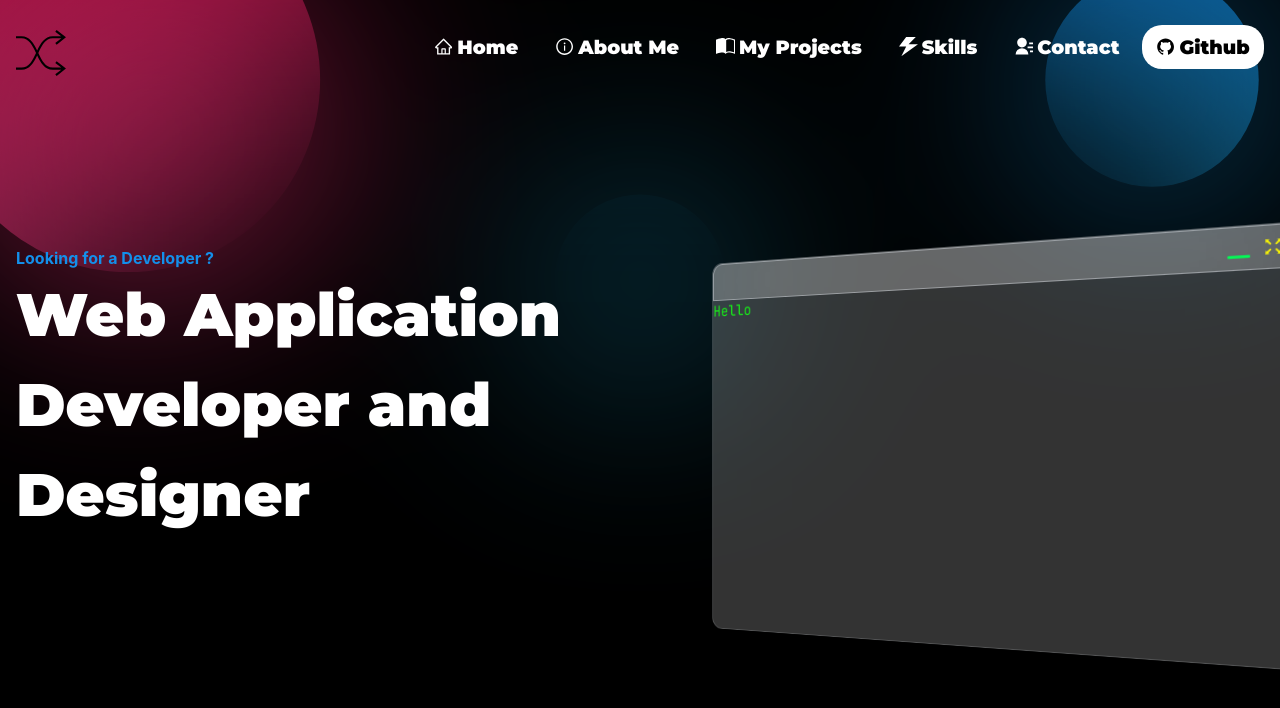
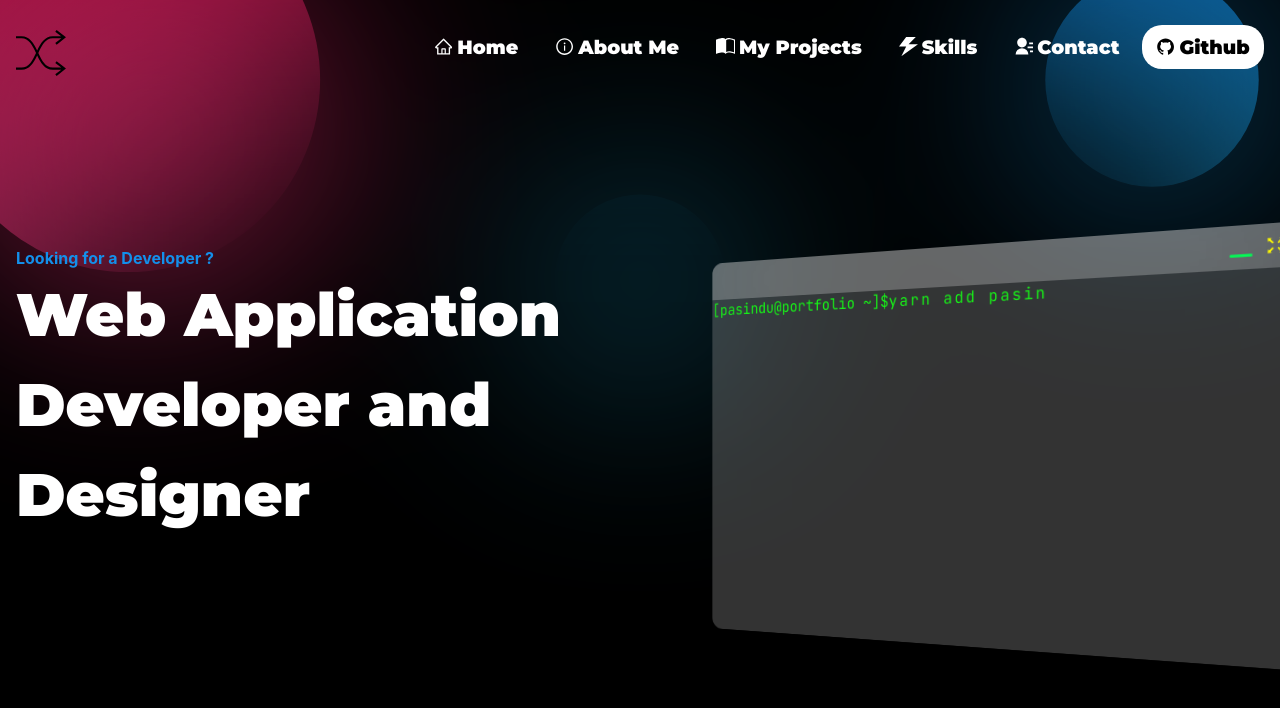
Before and after one commit to MasterBrian99/MasterBrian99.github.io, a Next.js app: page / in a window 1280 px wide. Shown: the top 708 px of the page. Built offline with nearby package versions, Linux system fonts and the light colour scheme.

Commit message:
add terminal details animation

```diff
--- a/components/Hero/components/TerminalCard.tsx
+++ b/components/Hero/components/TerminalCard.tsx
@@ -1,5 +1,13 @@
 import React from "react";
-import { Container, Box } from "@chakra-ui/react";
+import {
+  Container,
+  Box,
+  Tag,
+  TagLabel,
+  TagLeftIcon,
+  TagRightIcon,
+  TagCloseButton,
+} from "@chakra-ui/react";
 import Tilt from "react-parallax-tilt";
 import { AiFillCloseCircle, AiOutlineFullscreen } from "react-icons/ai";
 import { FaRegWindowMinimize } from "react-icons/fa";
@@ -35,7 +43,32 @@ const TerminalCard = () => {
               />
               {/* <span className={styles.dot}>·</span> */}
             </Box>
-            <h1>Hello</h1>
+            <Box display="flex">
+              <h1 className={styles.mainTerminalText}>
+                [pasindu@portfolio ~]${" "}
+              </h1>
+              <p className={styles.installCode}> yarn add pasindu-pramodaya</p>
+            </Box>
+            <Box display="flex" flexDir="column" className={styles.lineCode}>
+              <p>[1/4] Resolving packages...</p>
+              <p>[2/4] Fetching packages...</p>
+              <p>[3/4] Linking dependencies...</p>
+              <p>[4/4] Building fresh packages...</p>
+              <p>
+                <Tag borderRadius="full" variant="solid" colorScheme="green">
+                  success
+                </Tag>{" "}
+                Saved lockfile.
+              </p>
+              <p>
+                <Tag borderRadius="full" variant="solid" colorScheme="green">
+                  success
+                </Tag>{" "}
+                Saved 1 new dependency.
+              </p>
+              <p>Done in 4.69s.</p>
+              <h1>[pasindu@portfolio ~]$ </h1>
+            </Box>
           </Box>
         </Tilt>
       </Container>
--- a/styles/terminalCard.module.scss
+++ b/styles/terminalCard.module.scss
@@ -2,7 +2,7 @@
   backdrop-filter: blur(50px) saturate(54%);
   background-color: rgba(255, 255, 255, 0.2);
   border-radius: 12px;
-  border: 1px solid rgba(209, 213, 219, 0.2);
+  // border: 1px solid rgba(209, 213, 219, 0.2);
   height: 25rem;
   width: 40rem;
   color: #17f018;
@@ -13,10 +13,112 @@
   backdrop-filter: blur(50px) saturate(54%);
   background-color: rgba(255, 255, 255, 0.2);
   border-radius: 12px 12px 0 0;
-  border: 1px solid rgba(209, 213, 219, 0.5);
+  // border: 1px solid rgba(209, 213, 219, 0.5);
   height: 2.5rem;
 }
 
 .dot {
   padding-right: 10px;
 }
+
+.mainTerminalText {
+  user-select: none;
+}
+.installCode {
+  overflow: hidden;
+  white-space: nowrap;
+  letter-spacing: 0.15em;
+  animation-delay: 2s;
+  animation: typing 8.5s steps(40, end), cursor-blink 0.75s step-end infinite;
+  user-select: none;
+}
+
+@keyframes typing {
+  0% {
+    width: 0;
+    border-right: 0.15em solid #17f018;
+  }
+  25% {
+    width: 0;
+    border-right: 0.15em solid#17f018;
+  }
+
+  99% {
+    border-right: 0.15em solid #17f018;
+  }
+  100% {
+    width: 50%;
+  }
+}
+
+@keyframes cursor-blink {
+  from,
+  to {
+    border-color: transparent;
+  }
+  50% {
+    border-color: #17f018;
+  }
+}
+
+.lineCode {
+  & > p {
+    white-space: nowrap;
+    overflow: hidden;
+    width: 0;
+    animation: show-line-code 1s steps(60, end) forwards;
+    user-select: none;
+    &:nth-child(1) {
+      color: aqua;
+      animation-delay: 9s;
+    }
+    &:nth-child(2) {
+      color: aqua;
+
+      animation-delay: 9.5s;
+    }
+    &:nth-child(3) {
+      color: aqua;
+
+      animation-delay: 10s;
+    }
+    &:nth-child(4) {
+      color: aqua;
+
+      animation-delay: 10.5s;
+    }
+    &:nth-child(5) {
+      color: aqua;
+
+      animation-delay: 11s;
+      margin-bottom: 5px;
+    }
+    &:nth-child(6) {
+      color: aqua;
+
+      animation-delay: 11.5s;
+      margin-bottom: 5px;
+    }
+    &:nth-child(7) {
+      color: aqua;
+      animation-delay: 12s;
+    }
+  }
+  h1 {
+    white-space: nowrap;
+    overflow: hidden;
+    width: 0;
+    animation: show-line-code 1s steps(60, end) forwards;
+    animation-delay: 12.5s;
+    user-select: none;
+  }
+}
+
+@keyframes show-line-code {
+  0% {
+    width: 100%;
+  }
+  100% {
+    width: 100%;
+  }
+}
```
